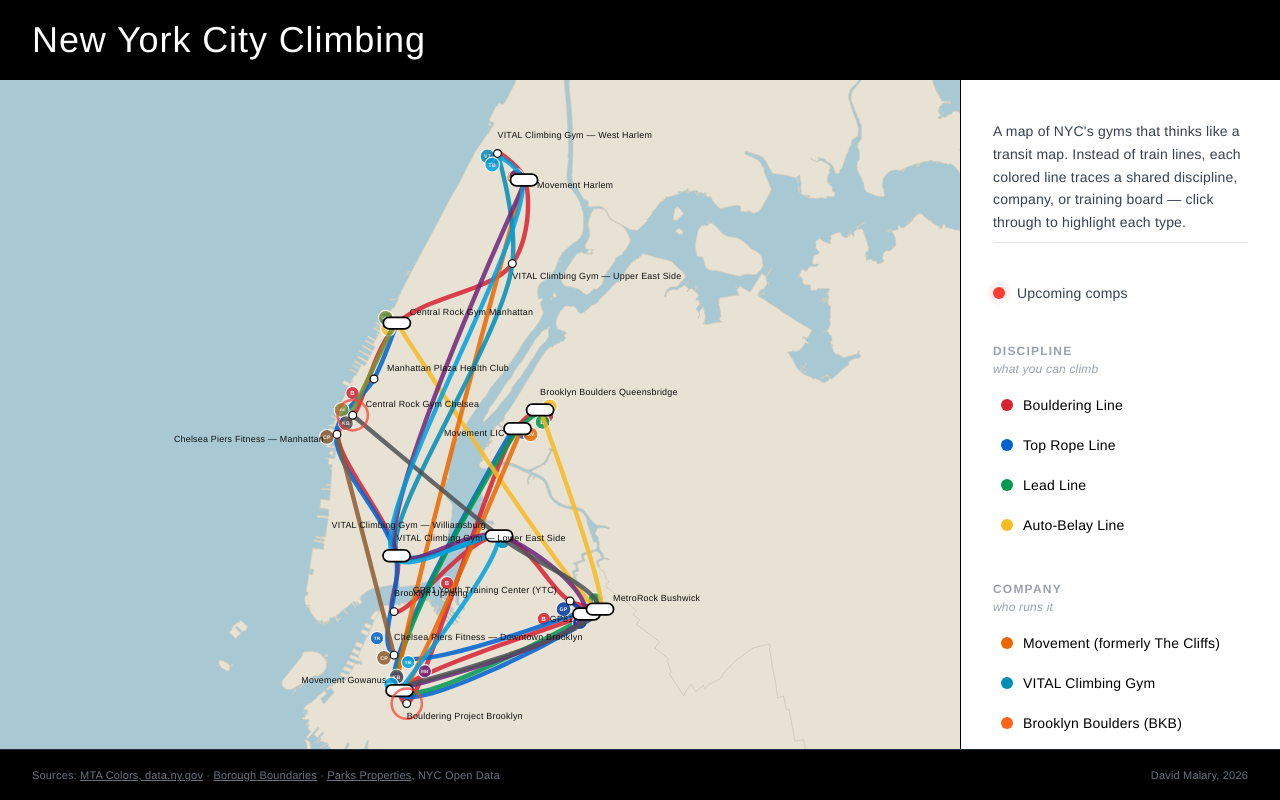
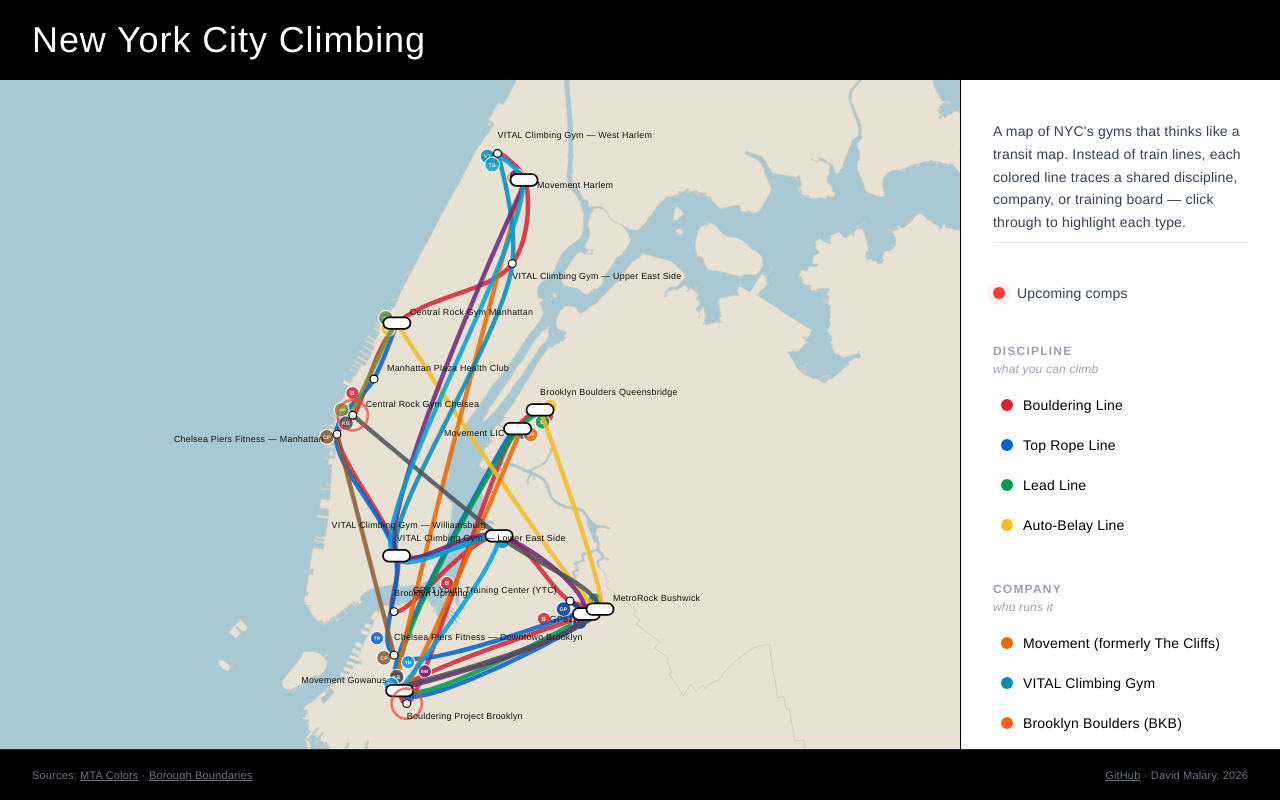
Before and after one commit to dmalary/nyc-climbing-map, a React (Vite) app in the folder nyc-climbing-map/: page / in a window 1280 px wide. Built offline with nearby package versions, Linux system fonts and the light colour scheme.

Commit message:
fix: footer tweak

```diff
--- a/nyc-climbing-map/src/components/Footer.jsx
+++ b/nyc-climbing-map/src/components/Footer.jsx
@@ -9,7 +9,7 @@
           rel="noreferrer"
           className="underline hover:text-white transition-colors"
         >
-          MTA Colors, data.ny.gov
+          MTA Colors
         </a>
         {" · "}
         <a
@@ -20,18 +20,22 @@
         >
           Borough Boundaries
         </a>
-        {" · "}
-        <a
+        {/* {" · "} */}
+        {/* <a
           href="https://data.cityofnewyork.us/Recreation/Parks-Properties/enfh-gkve"
           target="_blank"
           rel="noreferrer"
           className="underline hover:text-white transition-colors"
         >
           Parks Properties
-        </a>
-        {", NYC Open Data"}
+        </a> */}
+        {/* {", NYC Open Data"} */}
       </p>
-      <p>David Malary, 2026</p>
+      <p>
+        <a href="https://github.com/dmalary/nyc-climbing-map" target="_blank" rel="noreferrer" className="underline hover:text-white transition-colors">GitHub</a>
+        {" · "}
+        David Malary, 2026
+      </p>
     </footer>
   );
 }
```
